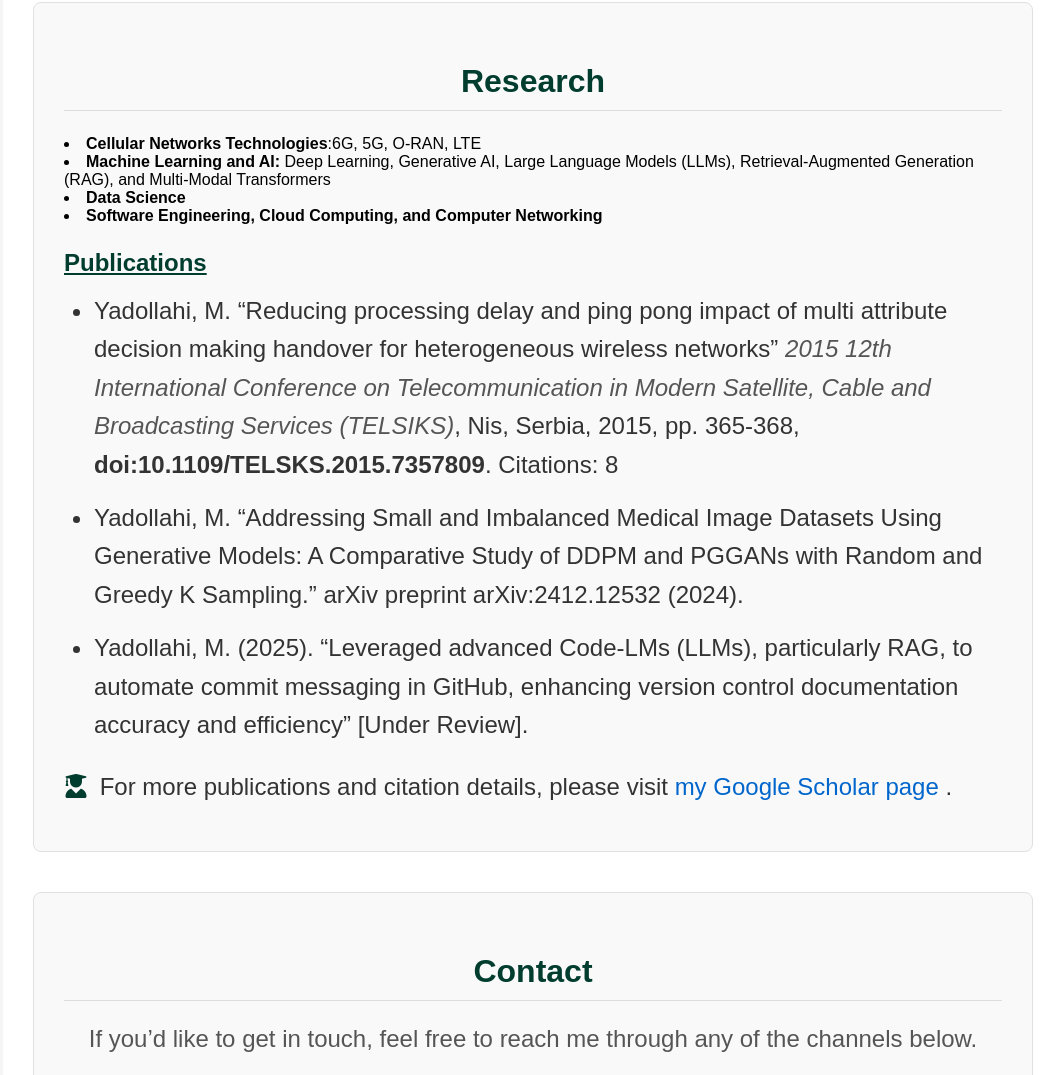
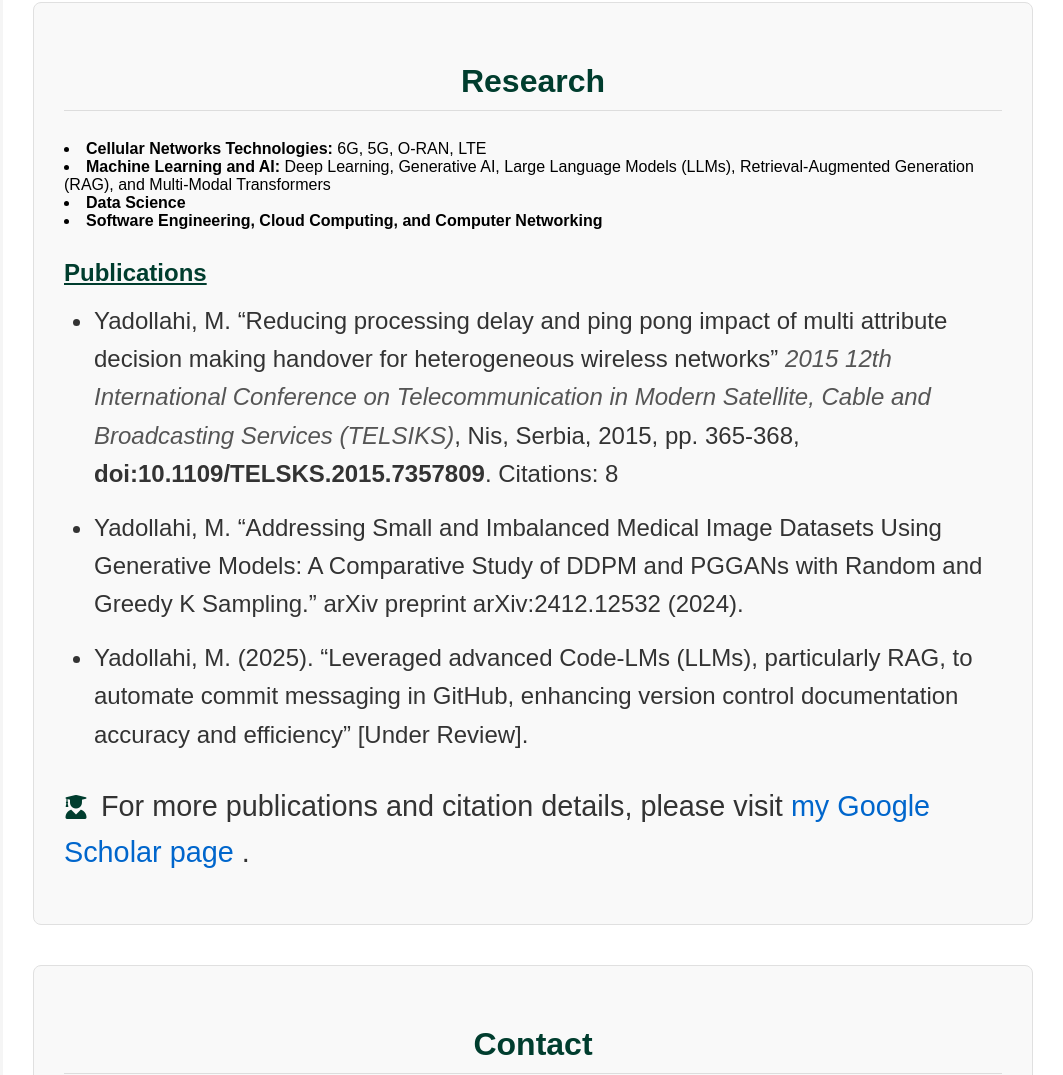
Before and after one commit to mehrdad-yadollahi/mehrdad-yadollahi, a plain HTML site: page index.html in a window 1280 px wide. Shown: the part 3611-4686 px from the top of the page, without its empty margins (217-1280 px from the left). Drawn offline with Linux system fonts and the light colour scheme.

Commit message:
Update index.html

```diff
--- a/index.html
+++ b/index.html
@@ -257,7 +257,7 @@
 
 .research-section p {
   color: #333333;
-  font-size: 1.5rem;
+  font-size: 1.8rem;
   line-height: 1.6;
 }
 
@@ -480,7 +480,7 @@
 <section id="research" class="research-section">
   <h2>Research</h2>
   <p>
-    <li> <strong>Cellular Networks Technologies</strong>:6G, 5G, O-RAN, LTE </li>
+    <li> <strong>Cellular Networks Technologies:</strong> 6G, 5G, O-RAN, LTE </li>
     <li> <strong>Machine Learning and AI:</strong> Deep Learning, Generative AI, Large Language Models (LLMs), Retrieval-Augmented Generation (RAG), and Multi-Modal Transformers </li>
     <li> <strong>Data Science</strong> </li>
     <li> <strong>Software Engineering, Cloud Computing, and Computer Networking</strong> </li>
```
